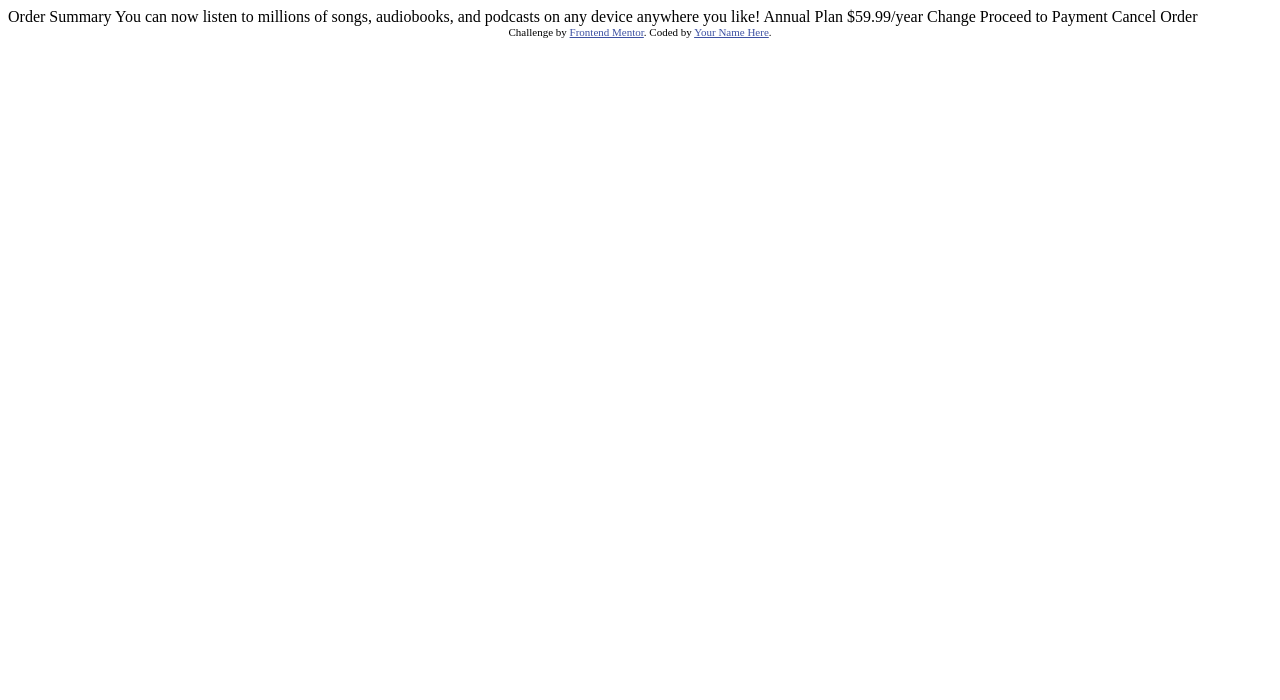
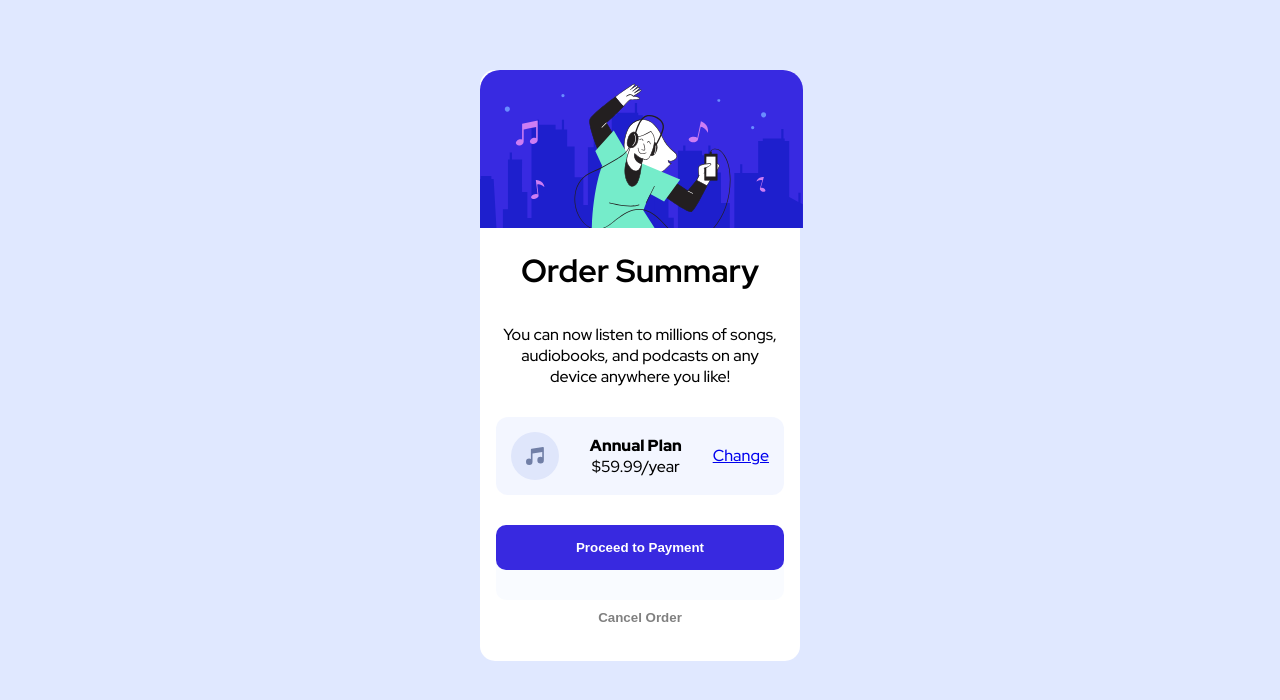
Before and after one commit to Fatima-hub333/Order-summary-component, a website: page index.html in a window 1280 px wide. Drawn offline with Linux system fonts and the light colour scheme.

Commit message:
Update README.MD

```diff
--- a/index.css
+++ b/index.css
@@ -0,0 +1,95 @@
+*,
+*::before,
+*::after {
+  box-sizing: border-box;
+  margin: 0;
+  padding: 0;
+}
+
+/* Custom Properties */
+
+/* ----------------- */
+:root {
+  /* primary colors */
+  --clr-paleblue: hsl(225, 100%, 94%);
+  --clr-brightblue: hsl(245, 75%, 52%);
+
+  /* Neutral colors */
+  --clr-vpaleblue: hsl(225, 100%, 98%);
+  --clr-desablue: hsl(224, 23%, 55%);
+  --clr-darkblue: hsl(223, 47%, 23%);
+
+  /* font-sizes */
+  --fs-para: 1rem;
+
+  /* font weight */
+  --fw-thin: 500;
+  --fw-thick: 700;
+  --fw-thicker: 900;
+
+  /* font family */
+  --ff-hat: 'Red Hat Display', sans-serif;
+}
+
+body {
+  background-color: var(--clr-paleblue);
+  font-family: var(--ff-hat);
+}
+
+.container {
+  background-color: white;
+  width: 20rem;
+  padding-bottom: 20px;
+  border-radius: 15px;
+  text-align: center;
+  margin: 70px auto;
+}
+
+main {
+  display: flex;
+  flex-direction: column;
+}
+
+main,
+header h1 {
+  padding: 16px;
+}
+
+header img {
+  width: 323px;
+  border-top-left-radius: 20px;
+  border-top-right-radius: 20px;
+}
+
+.main-subcontent {
+  background-color: rgba(224, 232, 255, 0.4);
+  margin-top: 30px;
+  display: flex;
+  justify-content: space-between;
+  align-items: center;
+  padding: 15px;
+  border-radius: 12px;
+  margin-bottom: 30px;
+}
+
+#btn-paymnt {
+  background-color: var(--clr-brightblue);
+  color: white;
+  padding: 15px;
+  border: none;
+  border-radius: 10px;
+  font-weight: var(--fw-thicker);
+  box-shadow: 0 30px rgba(224, 232, 255, 0.2);
+}
+
+.btn-bg {
+  margin-top: 40px;
+  background: transparent;
+  border: none;
+  color: gray;
+  font-weight: var(--fw-thicker);
+}
+
+#bold-p {
+  font-weight: var(--fw-thicker);
+}
--- a/index.html
+++ b/index.html
@@ -3,35 +3,36 @@
 <head>
   <meta charset="UTF-8">
   <meta name="viewport" content="width=device-width, initial-scale=1.0"> <!-- displays site properly based on user's device -->
-
+  <!-- Google foonts -->
+  <link rel="preconnect" href="https://fonts.googleapis.com">
+  <link rel="preconnect" href="https://fonts.gstatic.com" crossorigin>
+  <link href="https://fonts.googleapis.com/css2?family=Red+Hat+Display:wght@500;700;900&display=swap" rel="stylesheet">
   <link rel="icon" type="image/png" sizes="32x32" href="./images/favicon-32x32.png">
-
+  <link rel="stylesheet" href="index.css">
   <title>Frontend Mentor | Order summary card</title>
-
-  <!-- Feel free to remove these styles or customise in your own stylesheet 👍 -->
-  <style>
-    .attribution { font-size: 11px; text-align: center; }
-    .attribution a { color: hsl(228, 45%, 44%); }
-  </style>
 </head>
 <body>
+  <div class="container">
+    <header>
+      <img src="images/illustration-hero.svg" alt="header-logo with colorful background">
+      <h1>Order Summary</h1>
+    </header>
 
-  Order Summary
+    <main>
+      <p>You can now listen to millions of songs, audiobooks, and podcasts on any device anywhere you like!</p>
+      <div class="main-subcontent">
+        <img src="images/icon-music.svg" alt="musical instrument" />
+        <p> <span id="bold-p">Annual Plan</span> <br> <span>$59.99/year</span></p>
+        <p><a href="#">Change</a></p>
+      </div>
 
-  You can now listen to millions of songs, audiobooks, and podcasts on any
-  device anywhere you like!
+      <button id="btn-paymnt">Proceed to Payment</button>
+      <button class="btn-bg">Cancel Order</button>
+    </main>
 
-  Annual Plan
-  $59.99/year
+    <footer>
 
-  Change
-
-  Proceed to Payment
-  Cancel Order
-
-  <div class="attribution">
-    Challenge by <a href="https://www.frontendmentor.io?ref=challenge" target="_blank">Frontend Mentor</a>.
-    Coded by <a href="#">Your Name Here</a>.
+    </footer>
   </div>
 </body>
 </html>
```
Also changed, not shown: package.json (added, +27 -0 lines), .github/workflows/linters.yml (added), .stylelintrc.json (added), README.md, 3 other files.
